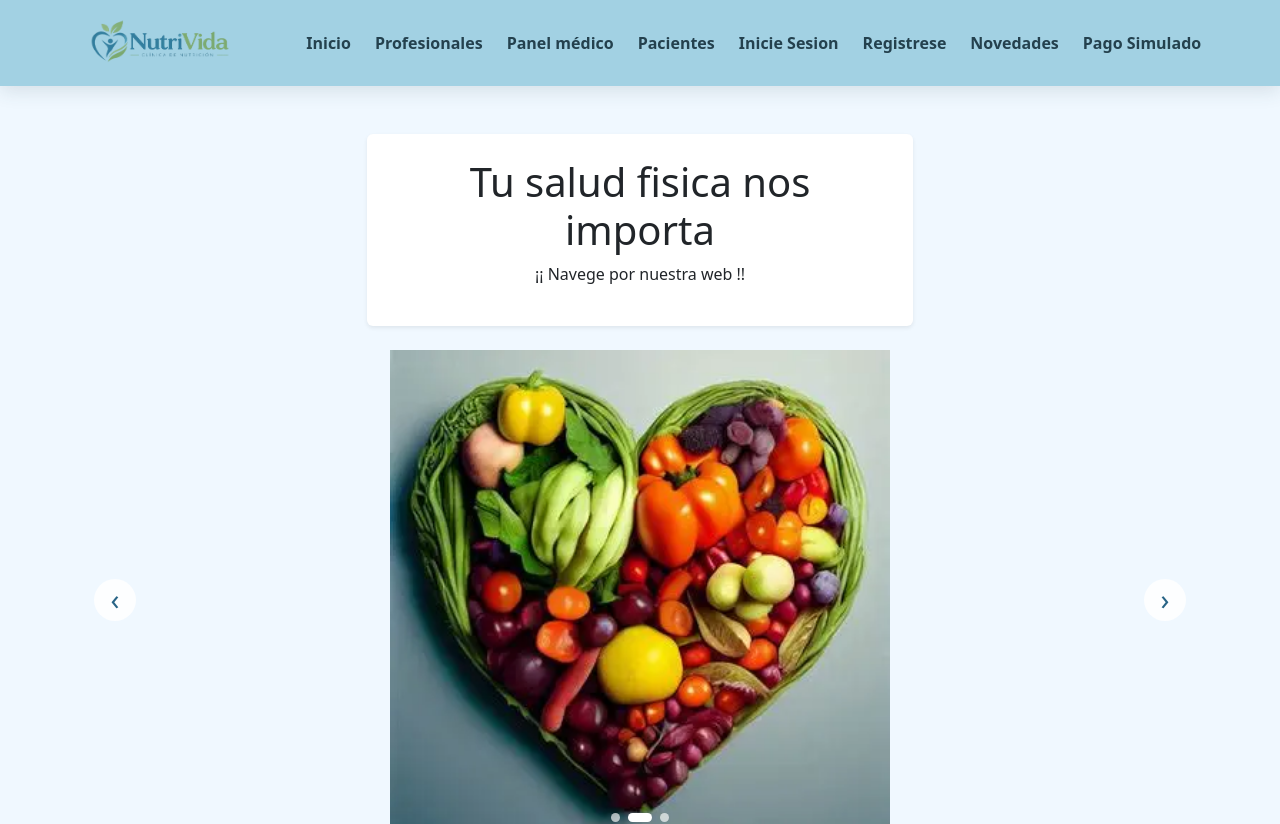
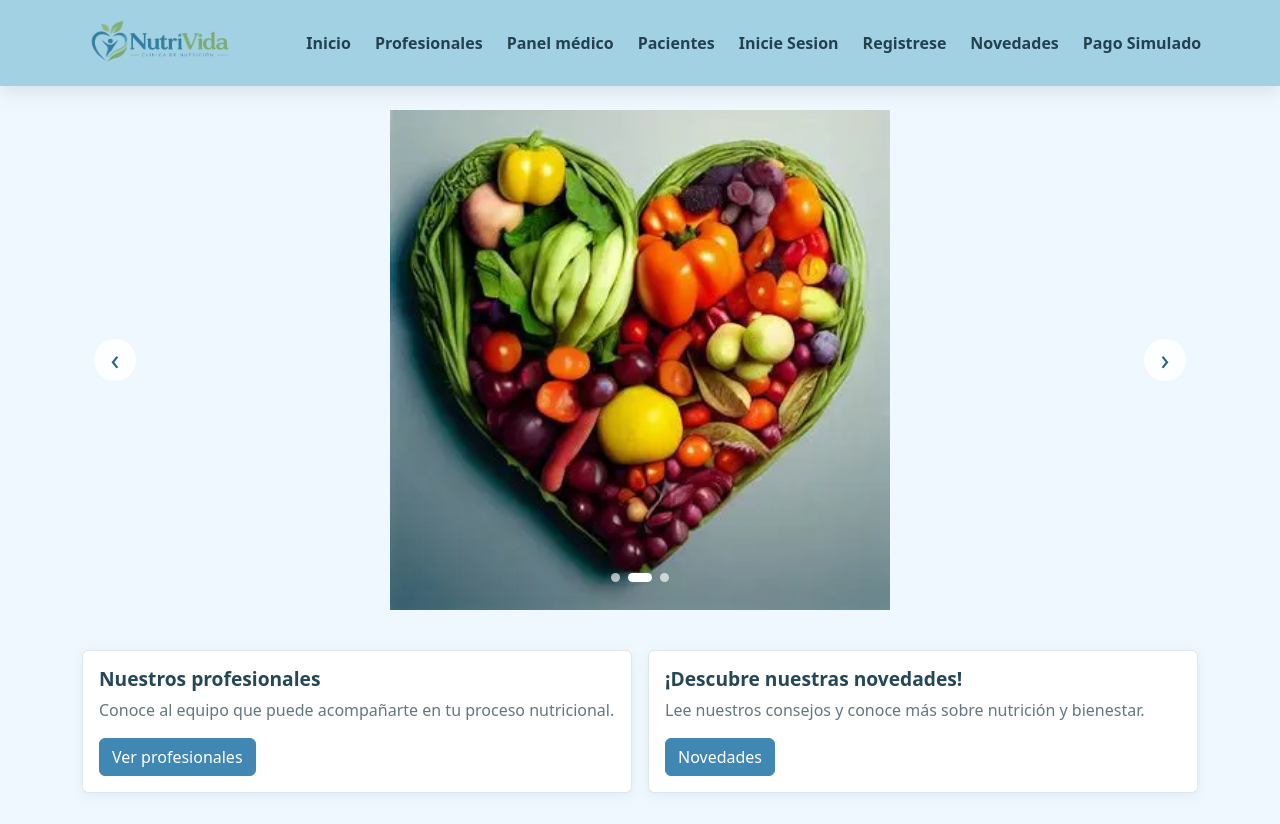
Before and after one commit to jagongora-ai/NutriVidaReact, a React (Vite) app: page / in a window 1280 px wide. Shown: the top 824 px of the page. Built offline with nearby package versions, Linux system fonts and the light colour scheme.

Commit message:
arreglo pantalla incio

```diff
--- a/src/pages/Inicio.tsx
+++ b/src/pages/Inicio.tsx
@@ -1,18 +1,33 @@
 
-import SessionesDestacadas from '../components/molecules/SessioneDestacadas';
+import { Link } from 'react-router-dom';
 import Carrusel from '../components/organisms/Carrusel';
 
 function Inicio() {
-  return (
-    <div className="container home-page">
-      <SessionesDestacadas
-        texto='Tu salud fisica nos importa'
-        subtitulo='¡¡ Navege por nuestra web !!'
-      />
+    return (<div className="container home-page">
       <Carrusel />
-    </div>
 
-  );
+      <div className="row g-3 home-cards">
+        <div className="col-sm-6">
+          <article className="card home-card h-100">
+            <div className="card-body">
+              <h2 className="card-title">Nuestros profesionales</h2>
+              <p className="card-text">Conoce al equipo que puede acompañarte en tu proceso nutricional.</p>
+              <Link className="btn btn-primary" to="/profesionales">Ver profesionales</Link>
+            </div>
+          </article>
+        </div>
+
+        <div className="col-sm-6">
+          <article className="card home-card h-100">
+            <div className="card-body">
+              <h2 className="card-title">¡Descubre nuestras novedades!</h2>
+              <p className="card-text">Lee nuestros consejos y conoce más sobre nutrición y bienestar.</p>
+              <Link className="btn btn-primary" to="/novedades">Novedades</Link>
+            </div>
+          </article>
+        </div>
+      </div>
+    </div>);
 }
 
 export default Inicio;
```
